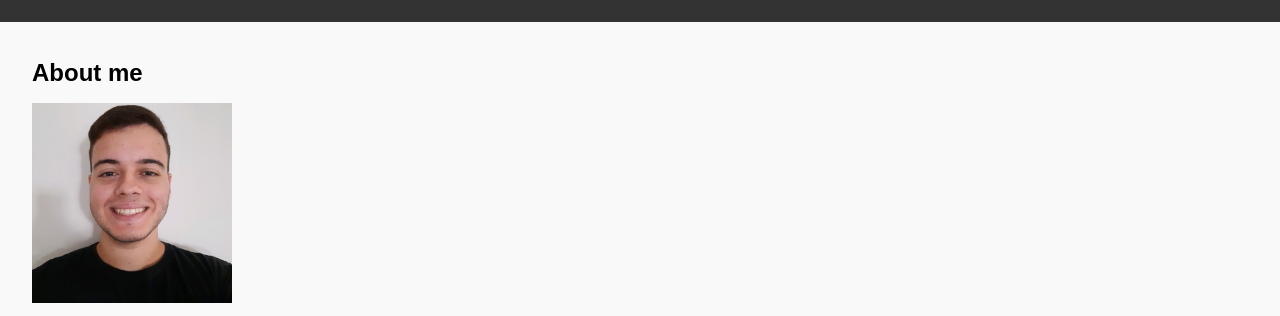
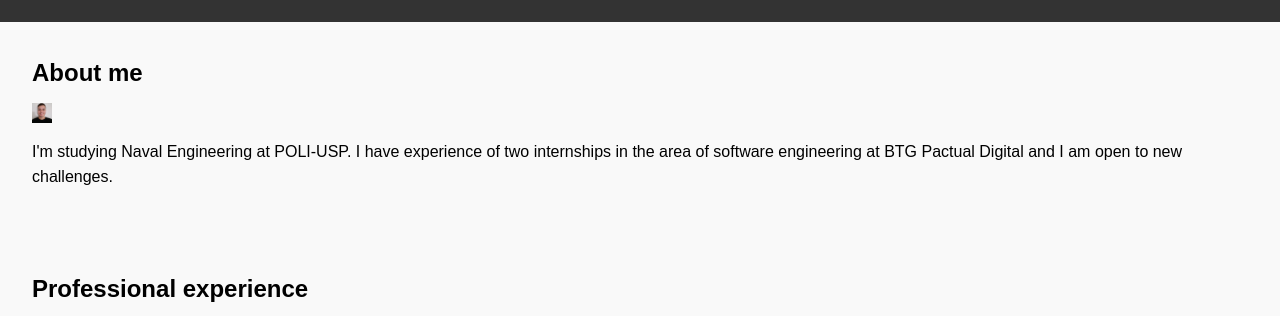
Before and after one commit to GustavoNacif/GustavoNacif.github.io, a plain HTML site: page index.html in a window 1280 px wide. Shown: the part 144-460 px from the top of the page. Drawn offline with Linux system fonts and the light colour scheme.

Commit message:
Update style.css

```diff
--- a/style.css
+++ b/style.css
@@ -46,7 +46,7 @@ li {
 .profile-image,
 .company-logo,
 .university-logo {
-    max-width: 200px; /* Defina o tamanho máximo da imagem */
+    max-width: 20px; /* Defina o tamanho máximo da imagem */
     height: auto; /* Mantenha a proporção da imagem */
     display: block; /* Remova espaços verticais indesejados */
     margin: 10px 0; /* Adicione margem para espaçamento */
```
